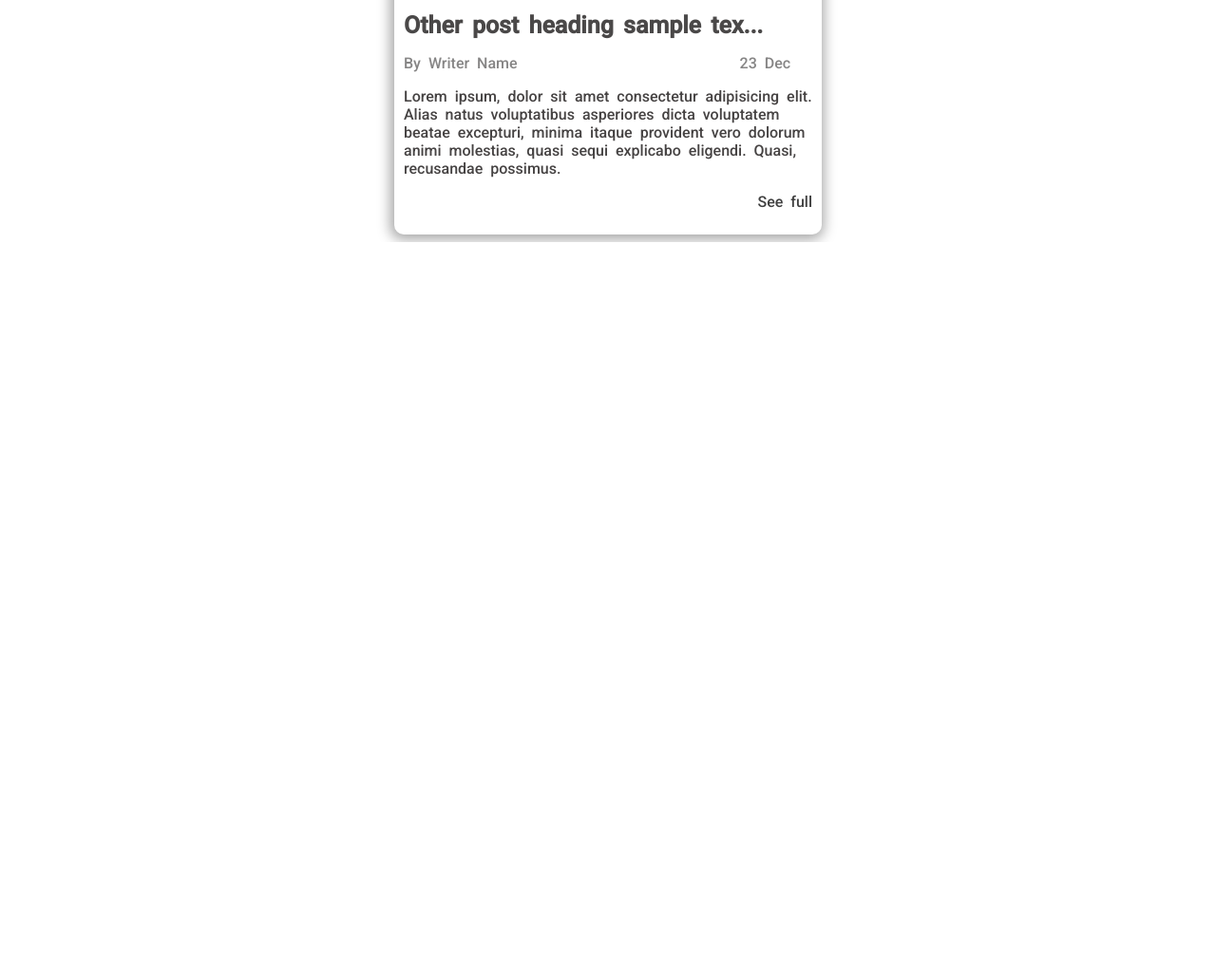
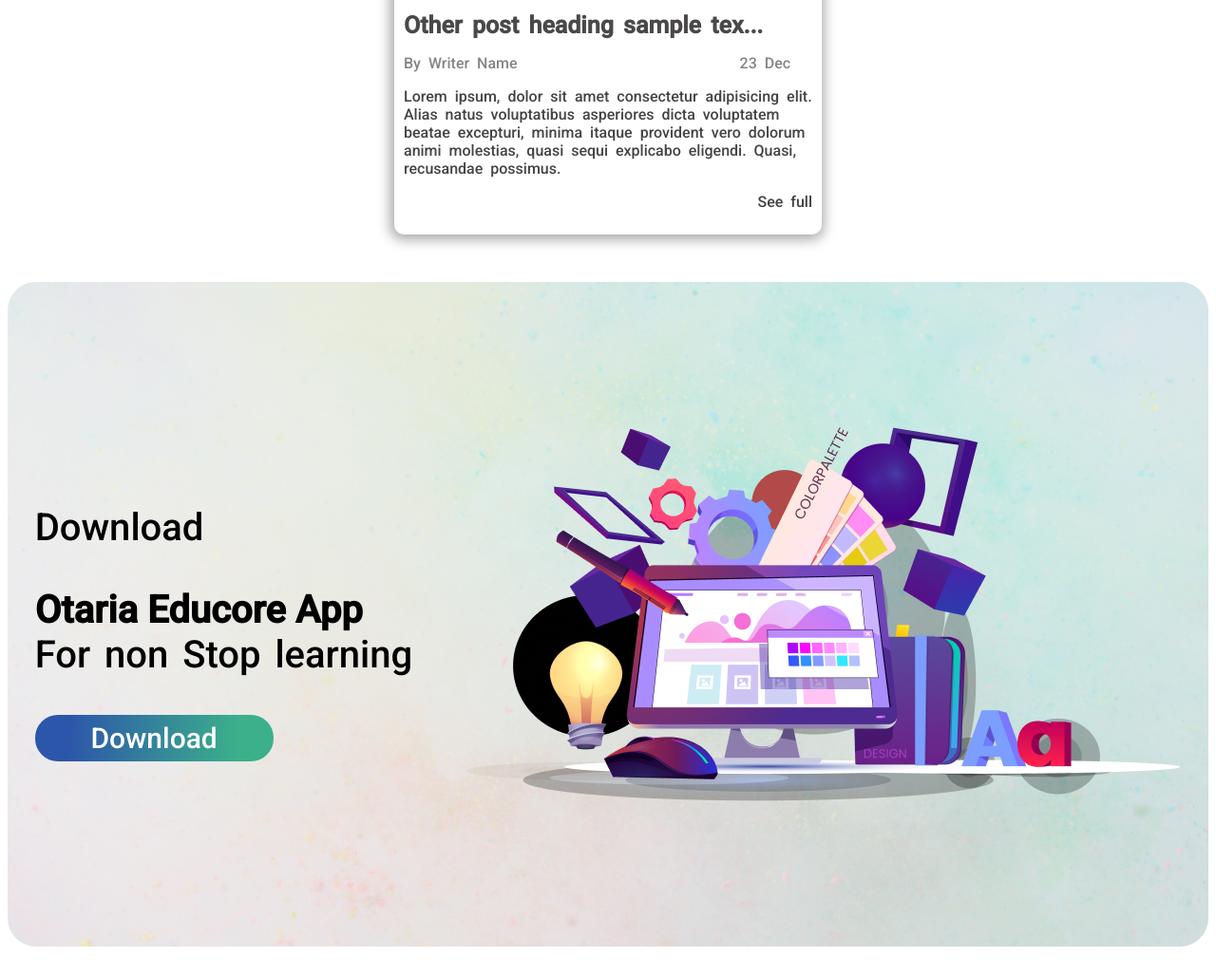
Before and after one commit to bluedrago3/july2-contest, a plain HTML site: page index.html in a window 1280 px wide. Shown: the part 2226-3253 px from the top of the page at 95% size. Before the commit the page ends 2481 px from the top, so only its background shows below. Drawn offline with Linux system fonts and the light colour scheme.

Commit message:
Ready-proj

```diff
--- a/index.html
+++ b/index.html
@@ -1,5 +1,6 @@
 <!DOCTYPE html>
 <html lang="en">
+
 <head>
   <meta charset="UTF-8" />
   <meta name="viewport" content="width=device-width, initial-scale=1.0" />
@@ -9,6 +10,7 @@
     @import url('https://fonts.googleapis.com/css2?family=Roboto:wght@300&display=swap');
   </style>
 </head>
+
 <body>
   <div class="flex-container">
     <img class="logo" src="images/logo.png" alt="logo" />
@@ -47,8 +49,17 @@
     </div>
     <div class="section-2-right">
       <h3>Latest post heading sample tex..</h3>
-            <p class="writer_name">By Writer Name <p class="writer_name date">23 Dec.</p></p>
-            <p>Lorem ipsum dolor Lorem ipsum, dolor sit amet consectetur adipisicing elit. Reprehenderit, dicta quos pariatur consequuntur dolorem illo? Quasi deleniti ea, vitae perspiciatis sapiente nisi ad, excepturi earum veniam consequuntur impedit totam? Nemo exercitationem quis animi ducimus recusandae quam magnam dicta, facilis eos quas dolorum aliquam, impedit distinctio natus officiis nihil repellat corrupti. sit amet, consectetur adipiscing elit, sed do eiusmod tempor incididunt ut labore et dolore magna aliqua. Ut enim ad minim veniam, quis nostrud exercitation ullamco laboris nisi ut aliquip ex ea commodo consequat. Duis aute irure dolor in reprehenderit in voluptate velit esse cillum dolore eu fugiat nulla pariatur. Excepteur sint occaecat cupidatat non proident.</p>
+      <p class="writer_name">By Writer Name
+      <p class="writer_name date">23 Dec.</p>
+      </p>
+      <p>Lorem ipsum dolor Lorem ipsum, dolor sit amet consectetur adipisicing elit. Reprehenderit, dicta quos pariatur
+        consequuntur dolorem illo? Quasi deleniti ea, vitae perspiciatis sapiente nisi ad, excepturi earum veniam
+        consequuntur impedit totam? Nemo exercitationem quis animi ducimus recusandae quam magnam dicta, facilis eos
+        quas dolorum aliquam, impedit distinctio natus officiis nihil repellat corrupti. sit amet, consectetur
+        adipiscing elit, sed do eiusmod tempor incididunt ut labore et dolore magna aliqua. Ut enim ad minim veniam,
+        quis nostrud exercitation ullamco laboris nisi ut aliquip ex ea commodo consequat. Duis aute irure dolor in
+        reprehenderit in voluptate velit esse cillum dolore eu fugiat nulla pariatur. Excepteur sint occaecat cupidatat
+        non proident.</p>
     </div>
   </div>
 
@@ -63,7 +74,9 @@
         <p class="card_head">Other post heading sample tex...</p>
         <p class="writer_name_card">By Writer Name</p>
         <p class="date-card">23 Dec</p>
-            <p class="card_content">Lorem ipsum, dolor sit amet consectetur adipisicing elit. Alias natus voluptatibus asperiores dicta voluptatem beatae excepturi, minima itaque provident vero dolorum animi molestias, quasi sequi explicabo eligendi. Quasi, recusandae possimus.</p>
+        <p class="card_content">Lorem ipsum, dolor sit amet consectetur adipisicing elit. Alias natus voluptatibus
+          asperiores dicta voluptatem beatae excepturi, minima itaque provident vero dolorum animi molestias, quasi
+          sequi explicabo eligendi. Quasi, recusandae possimus.</p>
         <p class="seefull">See full</p>
       </div>
     </div>
@@ -76,7 +89,9 @@
         <p class="card_head">Other post heading sample tex...</p>
         <p class="writer_name_card">By Writer Name</p>
         <p class="date-card">23 Dec</p>
-              <p class="card_content">Lorem ipsum, dolor sit amet consectetur adipisicing elit. Alias natus voluptatibus asperiores dicta voluptatem beatae excepturi, minima itaque provident vero dolorum animi molestias, quasi sequi explicabo eligendi. Quasi, recusandae possimus.</p>
+        <p class="card_content">Lorem ipsum, dolor sit amet consectetur adipisicing elit. Alias natus voluptatibus
+          asperiores dicta voluptatem beatae excepturi, minima itaque provident vero dolorum animi molestias, quasi
+          sequi explicabo eligendi. Quasi, recusandae possimus.</p>
         <p class="seefull">See full</p>
       </div>
     </div>
@@ -90,19 +105,28 @@
         <p class="card_head">Other post heading sample tex...</p>
         <p class="writer_name_card">By Writer Name</p>
         <p class="date-card">23 Dec</p>
-                    <p class="card_content">Lorem ipsum, dolor sit amet consectetur adipisicing elit. Alias natus voluptatibus asperiores dicta voluptatem beatae excepturi, minima itaque provident vero dolorum animi molestias, quasi sequi explicabo eligendi. Quasi, recusandae possimus.</p>
+        <p class="card_content">Lorem ipsum, dolor sit amet consectetur adipisicing elit. Alias natus voluptatibus
+          asperiores dicta voluptatem beatae excepturi, minima itaque provident vero dolorum animi molestias, quasi
+          sequi explicabo eligendi. Quasi, recusandae possimus.</p>
         <p class="seefull">See full</p>
       </div>
     </div>
+  </div>
+
+  <section class="section-4">
+    <div class="content1">
+      <p class="download">Download</p>
+      <p class="otaria ">Otaria Educore App</p>
+      <p class="content2">For non Stop learning</p>
+      <button class="donwload-btn">Download</button>
+
+    </div>
+    <div>
+      <img src="images/pc.png" alt="" srcset="">
+    </div>
+  </section>
 
 
+</body>
 
-
-        </div>
-
-
-
-        </div>
-    </div>
-  </body>
 </html>
--- a/styles.css
+++ b/styles.css
@@ -186,6 +186,7 @@
     margin-top: 30px;
     justify-content: space-evenly;
     flex-wrap: wrap;
+    margin-bottom: 50px;
 
 }
 
@@ -274,3 +275,46 @@
 .seefull{
     color:#404040
 }
+.section-4{
+    height: 700px;
+    width: 1334px;
+    width: auto;
+    margin-bottom: 30px;;
+    display: flex;
+    background-image: url(images/bg.jpg);
+    justify-content: center;
+    background-size: cover;
+    align-items: center;
+    border-radius: 30px;
+    justify-content: space-around;
+}
+.download{
+    font-family: 'Roboto', sans-serif;
+    font-weight: 400;
+    font-size: 40px;
+}
+.otaria{
+    font-weight: bold;
+    font-size: 40px;
+    margin-bottom: 0;
+}
+.content2{
+    /* font-weight: bold; */
+    font-size: 40px;
+    margin-top: 0;
+    word-spacing: 5px;
+}
+
+.donwload-btn{
+    color: #FFFFFF;
+    /* background-color: linear-gradient(91.71deg, #2C56AA 14.14%, #2C56AA 84.43%); */
+    border-radius: 24px;
+    width: 251px;
+    height: 49px;
+    font-size: 30px;
+    text-align: center;
+    border: none;
+
+    background: linear-gradient(91.71deg, #2C56AA 14.14%, #3BB08B 84.43%);
+
+}
```
Lines whose indentation alone changed are shown as unchanged.
